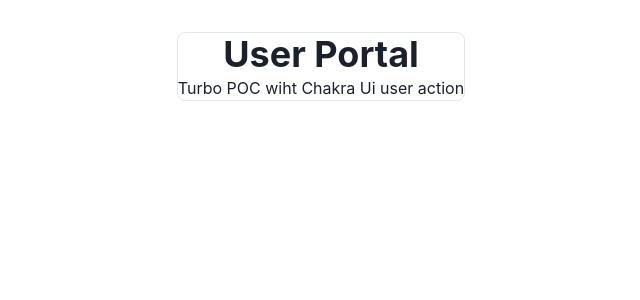
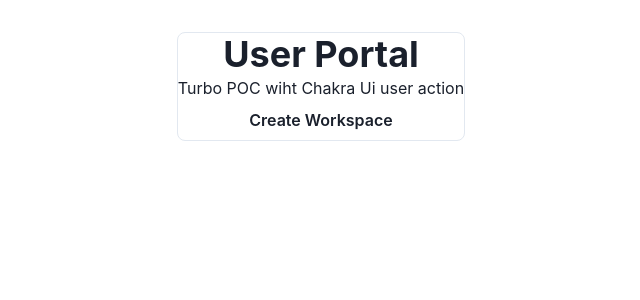
Before and after one commit to ubihacks/Mono-repo.poc, a React (Vite) app in the folder apps/user-portal/: page / in a window 1280 px wide. Shown: the top 300 px of the page, without its empty margins (319-959 px from the left). Built offline with nearby package versions, Linux system fonts and the light colour scheme.

Commit message:
user portal update

```diff
--- a/apps/user-portal/src/App.tsx
+++ b/apps/user-portal/src/App.tsx
@@ -1,5 +1,5 @@
 import './App.css'
-import { Box, Heading, Text } from '@chakra-ui/react'
+import { Box, Button, Heading, Text } from '@chakra-ui/react'
 
 
 function App() {
@@ -9,7 +9,12 @@
     <Box maxW='sm' borderWidth='1px' borderRadius='lg' >
     <Heading>User Portal</Heading>
     <Text>Turbo POC wiht Chakra Ui user action</Text>
+    <Button borderRadius="full" variant="gradient-purple">
+							Create Workspace
+						</Button>
+
     </Box>
+
 
 
   )
```
